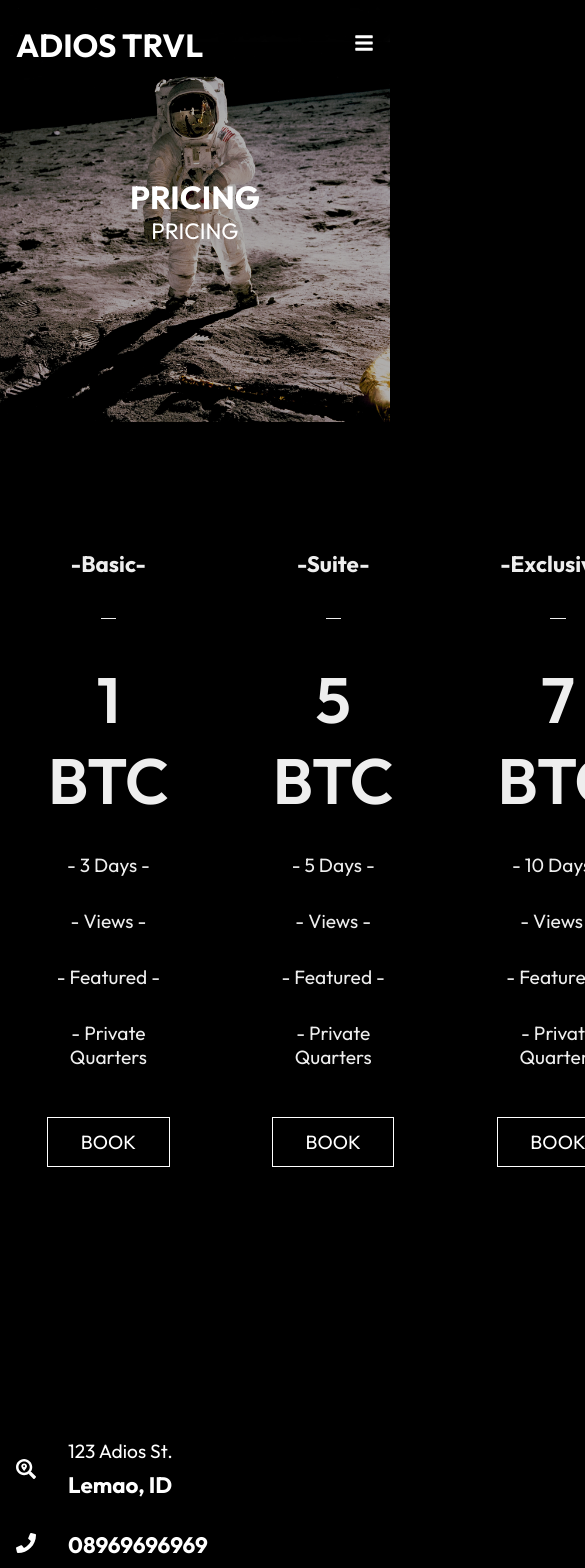
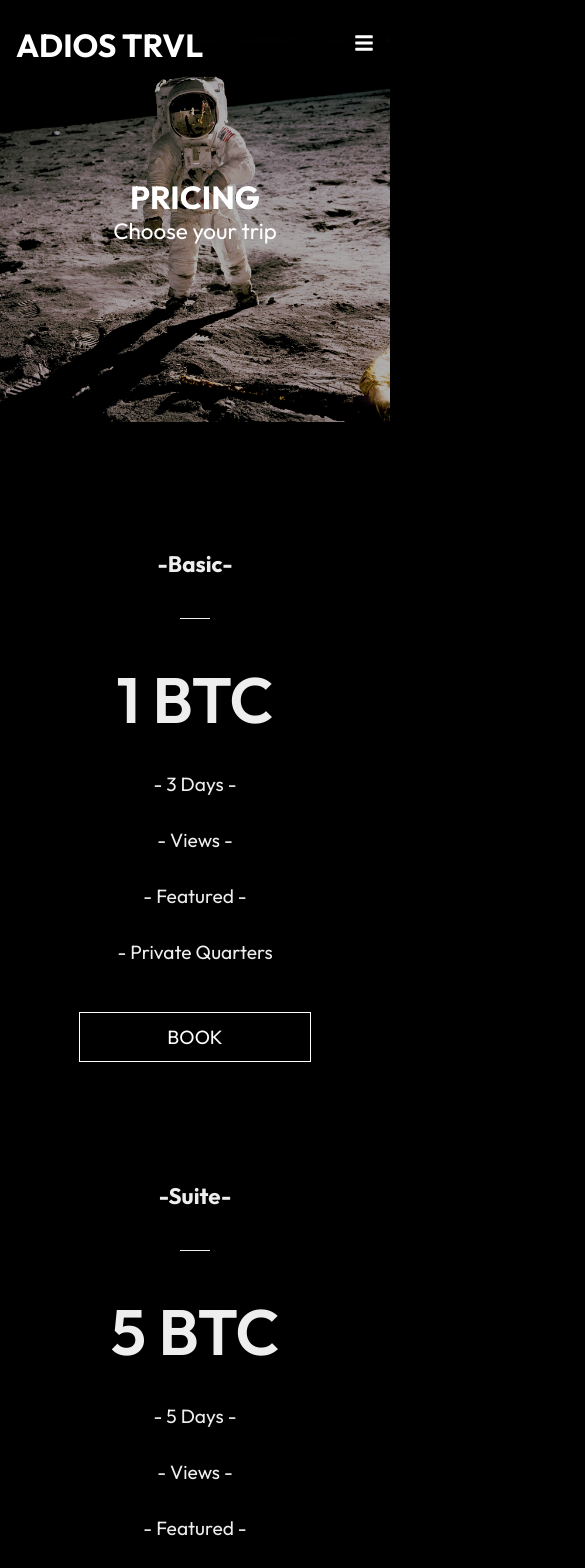
Before and after one commit to Agailh/adios-glx-react, a React (Create React App) app: page /pricing in a window 390 px wide. Shown: the top 1568 px of the page, 585 px wide, since content can reach past the window. Built offline with nearby package versions, Linux system fonts and the light colour scheme.

Commit message:
training

```diff
--- a/src/components/HeroImage.js
+++ b/src/components/HeroImage.js
@@ -7,7 +7,7 @@ export class HeroImage extends Component {
       <div className="hero-img">
         <div className="heading">
           <h1>{this.props.heading}</h1>
-          <p>{this.props.heading}</p>
+          <p>{this.props.text}</p>
         </div>
       </div>
     );
--- a/src/components/PricingStyle.css
+++ b/src/components/PricingStyle.css
@@ -49,3 +49,11 @@
   width: 80%;
   margin: 2rem auto;
 }
+
+@media screen and (max-width: 980px) {
+  .card-container {
+    max-width: 90%;
+    margin: auto;
+    grid-template-columns: 1fr;
+  }
+}
--- /dev/null
+++ b/src/routes/Training.js
@@ -0,0 +1,16 @@
+import React from "react";
+import Footer from "../components/Footer";
+import HeroImage from "../components/HeroImage";
+import Navbar from "../components/Navbar";
+
+const Training = () => {
+  return (
+    <div>
+      <Navbar />
+      <HeroImage headings="Training" text="Pre-flight & In-flight Training" />
+      <Footer />
+    </div>
+  );
+};
+
+export default Training;
```
Also changed, not shown: src/components/TrainingStyle.css (added).
